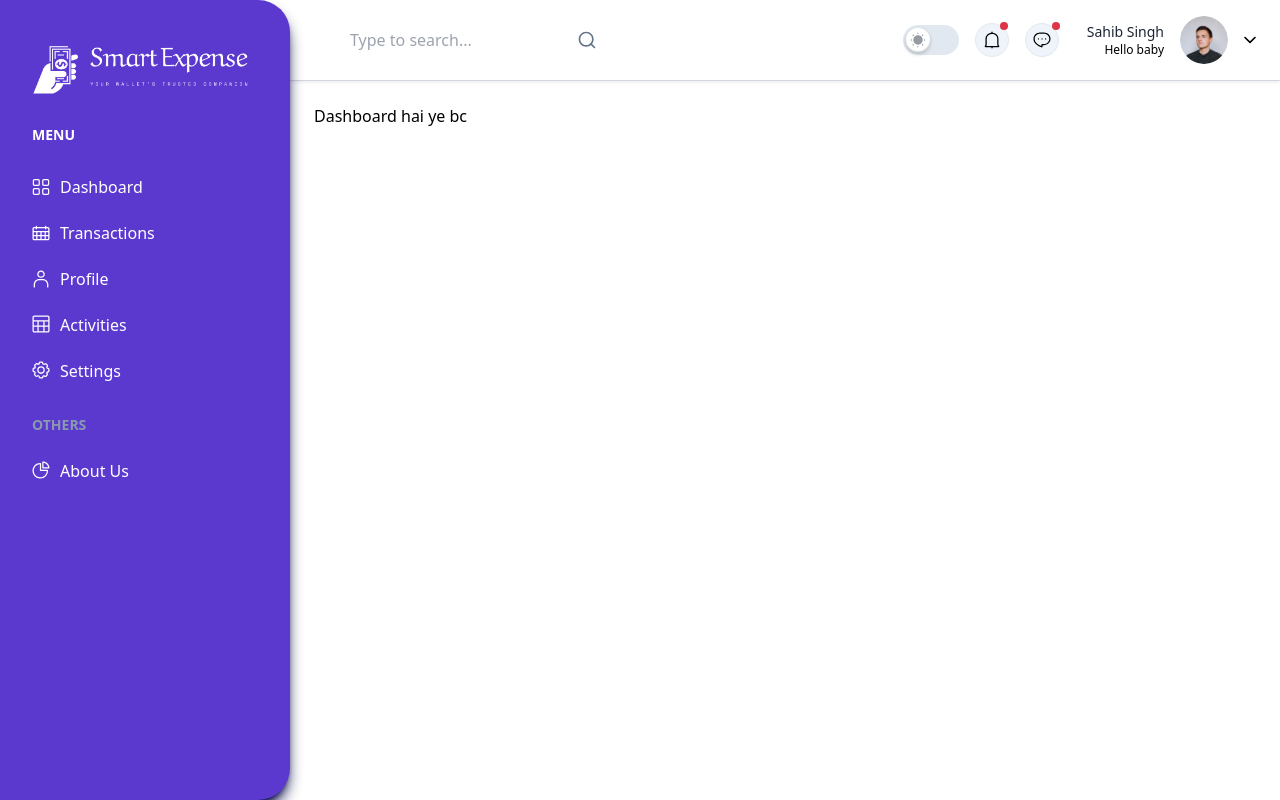
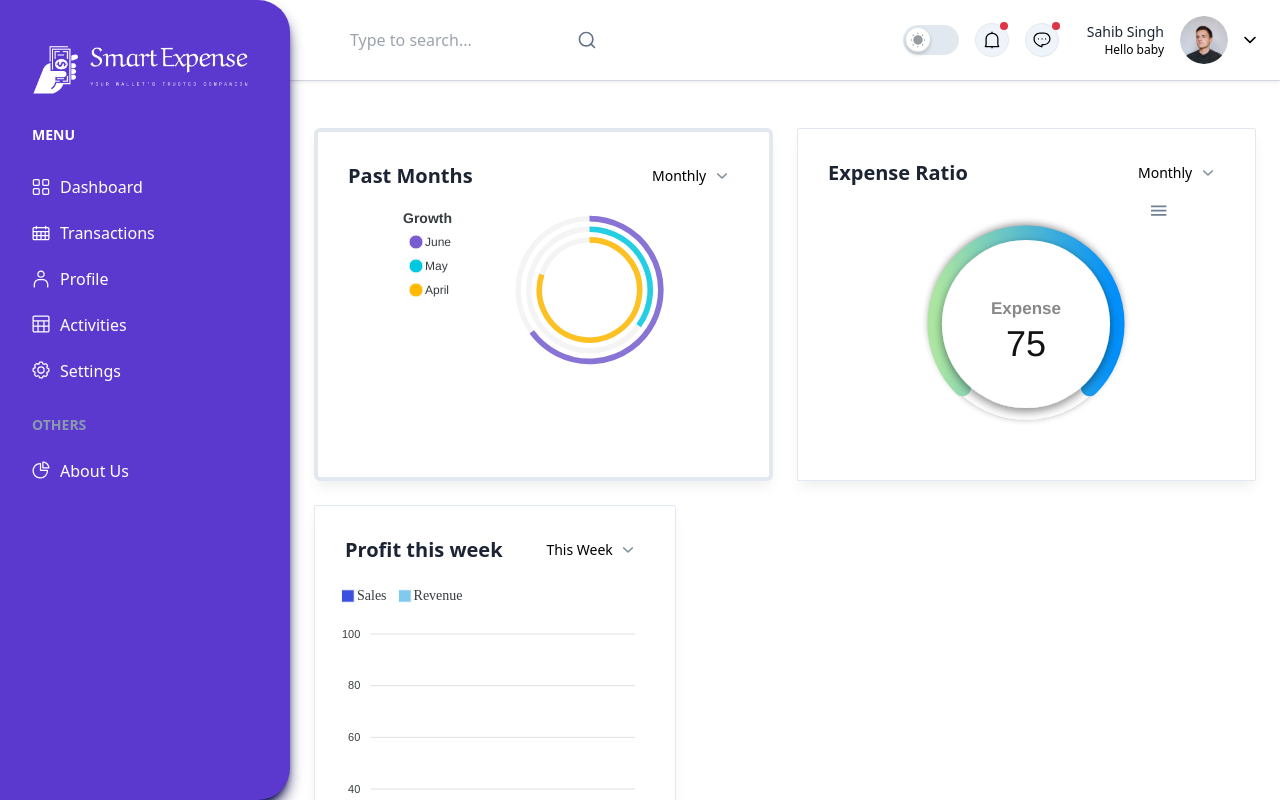
Before and after one commit to Sahib573/saveMoney, a React (Vite) app in the folder frontend/: page /ecommerce in a window 1280 px wide. Built offline with nearby package versions, Linux system fonts and the light colour scheme.

Commit message:
dashboard changes

```diff
--- a/frontend/package.json
+++ b/frontend/package.json
@@ -12,10 +12,13 @@
     "name": "Sahib Singh"
   },
   "dependencies": {
+    "@types/chart.js": "^2.9.37",
+    "@types/react-chartjs-2": "^2.5.7",
     "@windmill/react-ui": "^0.6.0",
     "angular": "^1.6.10",
     "apexcharts": "^3.41.0",
     "boostrap": "^2.0.0",
+    "chart.js": "^4.4.0",
     "headlessui": "^0.0.0",
     "jsvectormap": "^1.5.3",
     "localforage": "^1.10.0",
@@ -24,6 +27,7 @@
     "nodemon": "^3.0.1",
     "react": "^18.2.0",
     "react-apexcharts": "^1.4.1",
+    "react-chartjs-2": "^5.2.0",
     "react-dom": "^18.2.0",
     "react-hot-toast": "^2.4.1",
     "react-icons": "^4.10.1",
@@ -51,7 +55,7 @@
     ]
   },
   "devDependencies": {
-    "@types/react": "^18.2.17",
+    "@types/react": "^18.2.21",
     "@types/react-dom": "^18.2.7",
     "@vitejs/plugin-react": "^4.0.3",
     "autoprefixer": "^10.4.14",
--- /dev/null
+++ b/frontend/src/components/ChartFive.tsx
@@ -0,0 +1,99 @@
+import { ApexOptions } from 'apexcharts';
+import React, { useState } from 'react';
+import ReactApexChart from 'react-apexcharts';
+
+interface ChartFiveState {
+    series: number[];
+}
+
+const options: ApexOptions = {
+    chart: {
+        height: '600px',
+        type: 'radialBar',
+    },
+    colors: ['#775DD0', '#00C8E1', '#FFB900'],
+    series: [71, 63, 77],
+    labels: ['June', 'May', 'April'],
+    theme: {
+        monochrome: {
+            enabled: false
+        }
+    },
+    plotOptions: {
+        radialBar: {
+            offsetY: -30
+        }
+    },
+    legend: {
+        show: true,
+        position: 'left',
+
+    },
+    title: {
+        text: 'Growth'
+    }
+};
+
+const ChartFive: React.FC = () => {
+    const [state, setState] = useState<ChartFiveState>({
+        series: [65, 35, 80],
+    });
+
+    return (
+        <div className="col-span-8 rounded-md border-4 border-stroke bg-white px-5 pt-7.5 pb-5 shadow-default dark:border-strokedark dark:bg-boxdark sm:px-7.5 xl:col-span-5">
+            <div className="mb-3 justify-between gap-4 sm:flex">
+                <div>
+                    <h5 className="text-xl font-semibold text-black dark:text-white">
+                        Past Months
+                    </h5>
+                </div>
+                <div>
+                    <div className="relative z-20 inline-block">
+                        <select
+                            name=""
+                            id=""
+                            className="relative z-20 inline-flex appearance-none bg-transparent py-1 pl-3 pr-8 text-sm font-medium outline-none"
+                        >
+                            <option value="">Monthly</option>
+                            <option value="">Weekly</option>
+                        </select>
+                        <span className="absolute top-1/2 right-3 z-10 -translate-y-1/2">
+                            <svg
+                                width="10"
+                                height="6"
+                                viewBox="0 0 10 6"
+                                fill="none"
+                                xmlns="http://www.w3.org/2000/svg"
+                            >
+                                <path
+                                    d="M0.47072 1.08816C0.47072 1.02932 0.500141 0.955772 0.54427 0.911642C0.647241 0.808672 0.809051 0.808672 0.912022 0.896932L4.85431 4.60386C4.92785 4.67741 5.06025 4.67741 5.14851 4.60386L9.09079 0.896932C9.19376 0.793962 9.35557 0.808672 9.45854 0.911642C9.56151 1.01461 9.5468 1.17642 9.44383 1.27939L5.50155 4.98632C5.22206 5.23639 4.78076 5.23639 4.51598 4.98632L0.558981 1.27939C0.50014 1.22055 0.47072 1.16171 0.47072 1.08816Z"
+                                    fill="#637381"
+                                />
+                                <path
+                                    fillRule="evenodd"
+                                    clipRule="evenodd"
+                                    d="M1.22659 0.546578L5.00141 4.09604L8.76422 0.557869C9.08459 0.244537 9.54201 0.329403 9.79139 0.578788C10.112 0.899434 10.0277 1.36122 9.77668 1.61224L9.76644 1.62248L5.81552 5.33722C5.36257 5.74249 4.6445 5.7544 4.19352 5.32924C4.19327 5.32901 4.19377 5.32948 4.19352 5.32924L0.225953 1.61241C0.102762 1.48922 -4.20186e-08 1.31674 -3.20269e-08 1.08816C-2.40601e-08 0.905899 0.0780105 0.712197 0.211421 0.578787C0.494701 0.295506 0.935574 0.297138 1.21836 0.539529L1.22659 0.546578ZM4.51598 4.98632C4.78076 5.23639 5.22206 5.23639 5.50155 4.98632L9.44383 1.27939C9.5468 1.17642 9.56151 1.01461 9.45854 0.911642C9.35557 0.808672 9.19376 0.793962 9.09079 0.896932L5.14851 4.60386C5.06025 4.67741 4.92785 4.67741 4.85431 4.60386L0.912022 0.896932C0.809051 0.808672 0.647241 0.808672 0.54427 0.911642C0.500141 0.955772 0.47072 1.02932 0.47072 1.08816C0.47072 1.16171 0.50014 1.22055 0.558981 1.27939L4.51598 4.98632Z"
+                                    fill="#637381"
+                                />
+                            </svg>
+                        </span>
+                    </div>
+                </div>
+            </div>
+
+            <div className="mb-2">
+                <div id="chartFive" className="mx-auto mt-4 flex justify-center">
+                    <ReactApexChart
+                        options={options}
+                        series={state.series}
+                        type="radialBar"
+                    />
+                </div>
+            </div>
+
+        </div>
+
+    );
+};
+
+export default ChartFive;
--- a/frontend/src/components/ChartThree.tsx
+++ b/frontend/src/components/ChartThree.tsx
@@ -8,49 +8,84 @@ interface ChartThreeState {
 
 const options: ApexOptions = {
   chart: {
-    type: 'donut',
+    height: 600,
+    type: "radialBar",
+    toolbar: {
+      show: true
+    }
   },
-  colors: ['#10B981', '#375E83', '#259AE6', '#FFA70B'],
-  labels: ['Remote', 'Hybrid', 'Onsite', 'Leave'],
-  legend: {
-    show: true,
-    position: 'bottom',
+  plotOptions: {
+    radialBar: {
+      startAngle: -135,
+      endAngle: 225,
+      hollow: {
+        margin: 0,
+        size: "70%",
+        background: "#fff",
+
+        position: "front",
+        dropShadow: {
+          enabled: true,
+          top: 3,
+          left: 0,
+          blur: 4,
+          opacity: 0.24
+        }
+      },
+      track: {
+        background: "#fff",
+        strokeWidth: "67%",
+        margin: 0, // margin is in pixels
+        dropShadow: {
+          enabled: true,
+          top: -3,
+          left: 0,
+          blur: 4,
+          opacity: 0.35
+        }
+      },
+
+      dataLabels: {
+        show: true,
+        name: {
+          offsetY: -10,
+          show: true,
+          color: "#888",
+          fontSize: "17px"
+        },
+        value: {
+          formatter: function (val) {
+            return parseInt(val.toString(), 10).toString();
+          },
+          color: "#111",
+          fontSize: "36px",
+          show: true
+        }
+      }
+    }
   },
-
-  plotOptions: {
-    pie: {
-      donut: {
-        size: '65%',
-        background: 'transparent',
-      },
-    },
+  fill: {
+    type: "gradient",
+    gradient: {
+      shade: "dark",
+      type: "horizontal",
+      shadeIntensity: 0.5,
+      gradientToColors: ["#ABE5A1"],
+      inverseColors: true,
+      opacityFrom: 1,
+      opacityTo: 1,
+      stops: [0, 100]
+    }
   },
-  dataLabels: {
-    enabled: false,
+  stroke: {
+    lineCap: "round"
   },
-  responsive: [
-    {
-      breakpoint: 2600,
-      options: {
-        chart: {
-          width: 380,
-        },
-      },
-    },
-    {
-      breakpoint: 640,
-      options: {
-        chart: {
-          width: 200,
-        },
-      },
-    },
-  ],
+  labels: ["Expense"]
 };
 
 const ChartThree: React.FC = () => {
   const [state, setState] = useState<ChartThreeState>({
-    series: [65, 34, 12, 56],
+    series: [75],
   });
 
   return (
@@ -58,7 +93,7 @@ const ChartThree: React.FC = () => {
       <div className="mb-3 justify-between gap-4 sm:flex">
         <div>
           <h5 className="text-xl font-semibold text-black dark:text-white">
-            Visitors Analytics
+            Expense Ratio
           </h5>
         </div>
         <div>
@@ -100,50 +135,13 @@ const ChartThree: React.FC = () => {
           <ReactApexChart
             options={options}
             series={state.series}
-            type="donut"
+            type="radialBar"
           />
         </div>
       </div>
 
-      <div className="-mx-8 flex flex-wrap items-center justify-center gap-y-3">
-        <div className="w-full px-8 sm:w-1/2">
-          <div className="flex w-full items-center">
-            <span className="mr-2 block h-3 w-full max-w-3 rounded-full bg-primary"></span>
-            <p className="flex w-full justify-between text-sm font-medium text-black dark:text-white">
-              <span> Desktop </span>
-              <span> 65% </span>
-            </p>
-          </div>
-        </div>
-        <div className="w-full px-8 sm:w-1/2">
-          <div className="flex w-full items-center">
-            <span className="mr-2 block h-3 w-full max-w-3 rounded-full bg-[#6577F3]"></span>
-            <p className="flex w-full justify-between text-sm font-medium text-black dark:text-white">
-              <span> Tablet </span>
-              <span> 34% </span>
-            </p>
-          </div>
-        </div>
-        <div className="w-full px-8 sm:w-1/2">
-          <div className="flex w-full items-center">
-            <span className="mr-2 block h-3 w-full max-w-3 rounded-full bg-[#8FD0EF]"></span>
-            <p className="flex w-full justify-between text-sm font-medium text-black dark:text-white">
-              <span> Mobile </span>
-              <span> 45% </span>
-            </p>
-          </div>
-        </div>
-        <div className="w-full px-8 sm:w-1/2">
-          <div className="flex w-full items-center">
-            <span className="mr-2 block h-3 w-full max-w-3 rounded-full bg-[#0FADCF]"></span>
-            <p className="flex w-full justify-between text-sm font-medium text-black dark:text-white">
-              <span> Unknown </span>
-              <span> 12% </span>
-            </p>
-          </div>
-        </div>
-      </div>
     </div>
+
   );
 };
 
--- a/frontend/src/components/ChartTwo.tsx
+++ b/frontend/src/components/ChartTwo.tsx
@@ -23,7 +23,7 @@ const options: ApexOptions = {
       options: {
         plotOptions: {
           bar: {
-            borderRadius: 0,
+            borderRadius: "20px",
             columnWidth: '25%',
           },
         },
@@ -34,7 +34,7 @@ const options: ApexOptions = {
     bar: {
       horizontal: false,
       borderRadius: 0,
-      columnWidth: '25%',
+      columnWidth: '35%',
       borderRadiusApplication: 'end',
       borderRadiusWhenStacked: 'last',
     },
--- /dev/null
+++ b/frontend/src/components/ColumnChart.tsx
@@ -0,0 +1,36 @@
+import React from 'react';
+import { Bar } from 'react-chartjs-2';
+
+interface ColumnChartProps {
+    data: number[];
+    labels: string[];
+}
+
+const ColumnChart: React.FC<ColumnChartProps> = ({ data, labels }) => {
+    console.log('Received data:', data);
+    console.log('Received labels:', labels);
+    const chartData = {
+        labels: labels,
+        datasets: [
+            {
+                label: 'Expenses',
+                data: data,
+                backgroundColor: 'rgba(75, 192, 192, 0.2)',
+                borderColor: 'rgba(75, 192, 192, 1)',
+                borderWidth: 1,
+            },
+        ],
+    };
+
+    const chartOptions = {
+        scales: {
+            y: {
+                beginAtZero: true,
+            },
+        },
+    };
+
+    return <Bar data={chartData} options={chartOptions} />;
+};
+
+export default ColumnChart;
--- a/frontend/src/pages/Dashboard/ECommerce.tsx
+++ b/frontend/src/pages/Dashboard/ECommerce.tsx
@@ -1,6 +1,7 @@
 import CardFour from "../../components/CardFour.tsx";
 import CardOne from "../../components/CardOne.tsx";
-import CardThree from "../../components/CardThree.tsx";
+import ColumnChart from "../../components/ColumnChart.tsx";
+import ChartFive from "../../components/ChartFive.tsx";
 import CardTwo from "../../components/CardTwo.tsx";
 import ChartOne from "../../components/ChartOne.tsx";
 import ChartThree from "../../components/ChartThree.tsx";
@@ -10,26 +11,32 @@ import MapOne from "../../components/MapOne.tsx";
 import TableOne from "../../components/TableOne.tsx";
 
 const ECommerce = () => {
+  const chartData = [30, 45, 60, 25, 80]; // Sample data
+  const chartLabels = ['Category 1', 'Category 2', 'Category 3', 'Category 4', 'Category 5']; // Sample labels
   return (
     <>
       {/* <div className="grid grid-cols-1 gap-4 md:grid-cols-2 md:gap-6 xl:grid-cols-4 2xl:gap-7.5">
+        <ColumnChart data={chartData} labels={chartLabels} />
+
         <CardOne />
         <CardTwo />
         <CardThree />
         <CardFour />
-      </div>
+      </div> */}
 
-      <div className="mt-4 grid grid-cols-12 gap-4 md:mt-6 md:gap-6 2xl:mt-7.5 2xl:gap-7.5">
-        <ChartOne />
+      <div className=" grid grid-cols-10 gap-4 md:mt-6 md:gap-6 2xl:mt-7.5 2xl:gap-7.5">
+
+
+        <ChartFive />
+        <ChartThree />
         <ChartTwo />
-        <ChartThree />
-        <MapOne />
+
         <div className="col-span-12 xl:col-span-8">
           <TableOne />
         </div>
         <ChatCard />
-      </div> */}
-      Dashboard hai ye bc
+      </div>
+
     </>
   );
 };
```
Also changed, not shown: 1 other file (tests, documents, lock files or other folders).
